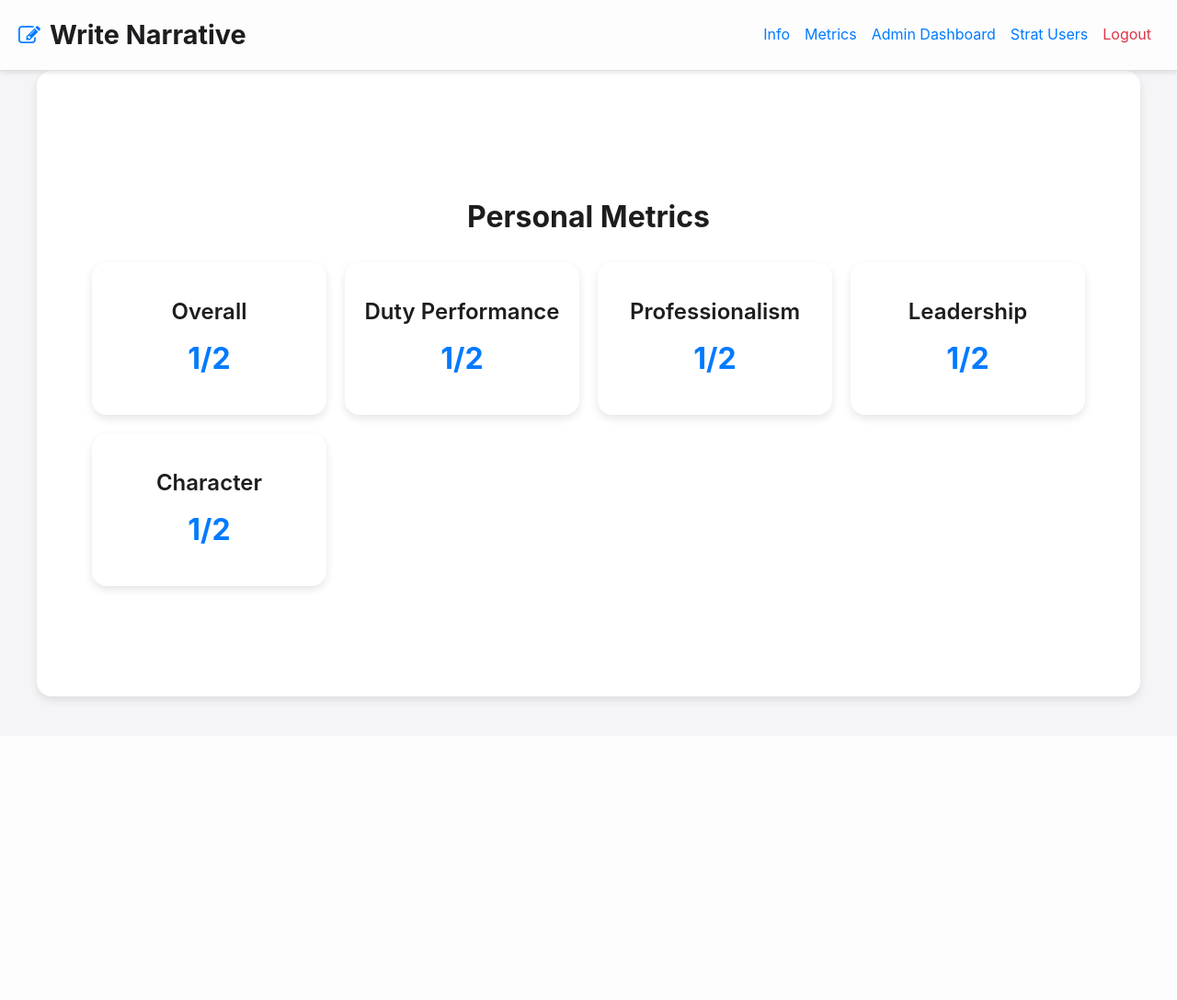
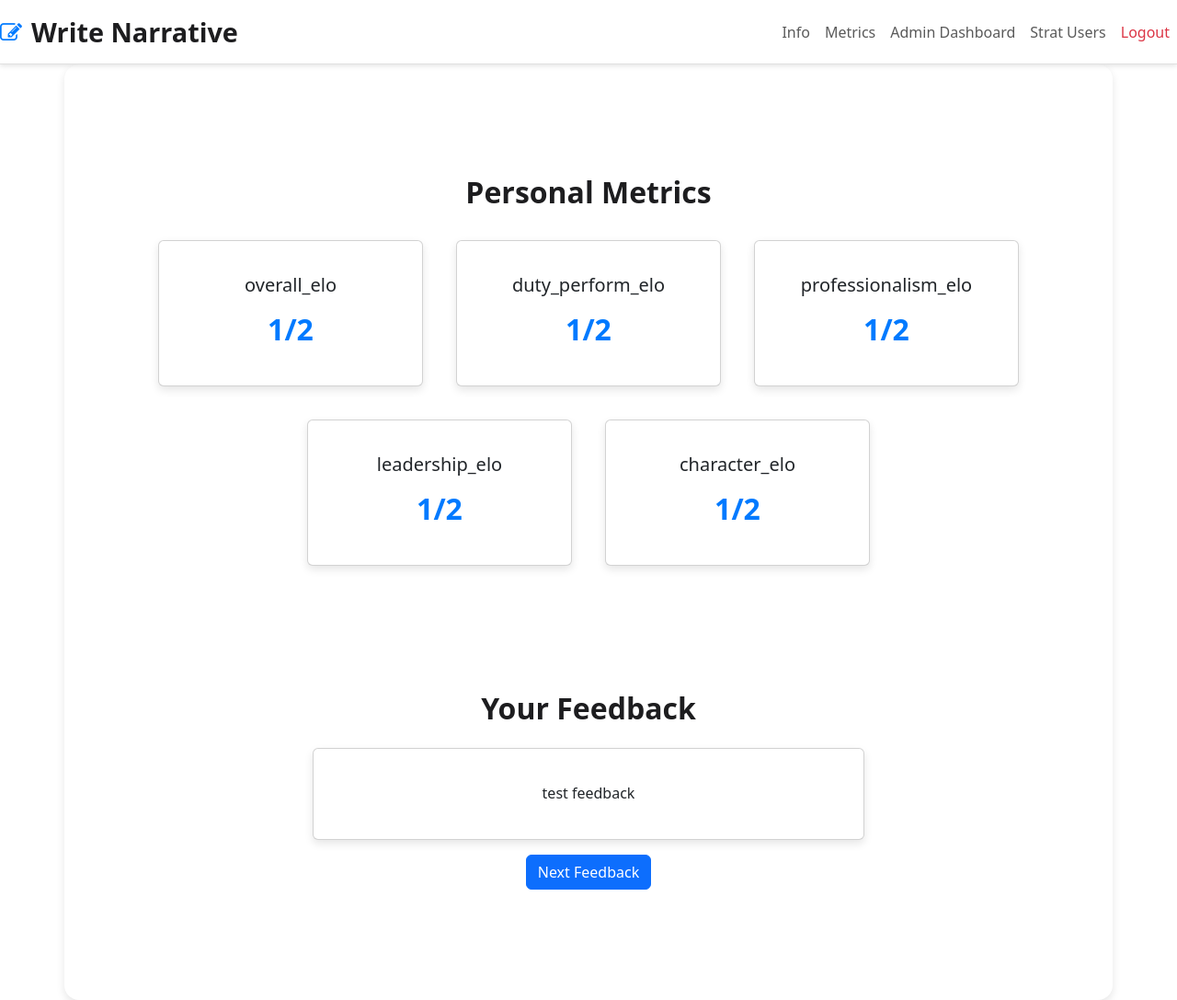
Before and after one commit to jakemil/cw-stratification, a Flask app: page /metrics in a window 1280 px wide. Shown: the whole page at 92% size. Before the commit the page ends 765 px from the top, so only its background shows below. Run offline with Flask 3, Linux system fonts and the light colour scheme; a user stored in the database is signed in; some libraries are stand-ins or nearby versions.

Commit message:
trying sql

```diff
--- a/website/__init__.py
+++ b/website/__init__.py
@@ -1,3 +1,5 @@
+import os
+
 from flask import Flask
 from flask_sqlalchemy import SQLAlchemy
 from os import path
@@ -10,7 +12,7 @@ DB_NAME = "database.db"
 def create_app():
     app = Flask(__name__)
     app.config['SECRET_KEY'] = 'd5f8@!2XkN9vQzL1j7z#Tp8mH3bR5Yw6'
-    app.config['SQLALCHEMY_DATABASE_URI'] = f'sqlite:///{DB_NAME}'
+    app.config['SQLALCHEMY_DATABASE_URI'] = os.environ.get('DATABASE_URL',f'sqlite:///{DB_NAME}')
     db.init_app(app)
 
     from .views import views
--- a/website/models.py
+++ b/website/models.py
@@ -3,7 +3,11 @@ from flask_login import UserMixin
 from sqlalchemy.sql import func
 from sqlalchemy.dialects.postgresql import JSON  # Use this for PostgreSQL
 
-
+class Feedback(db.Model):
+    id = db.Column(db.Integer, primary_key=True)
+    admin_feedback = db.Column(db.String(1500), nullable=True)
+    date = db.Column(db.DateTime(timezone=True), default=func.now())
+    user_id = db.Column(db.Integer, db.ForeignKey('user.id'))
 
 class Note(db.Model):
     id = db.Column(db.Integer, primary_key=True)
--- a/website/templates/metrics.html
+++ b/website/templates/metrics.html
@@ -5,15 +5,57 @@
 {% block content %}
 
 <div class="container">
-    <h1>Personal Metrics</h1>
+    <h1 class="text-center mb-4">Personal Metrics</h1>
 
-    <div class="metrics-container">
+    <div class="metrics-container d-flex flex-wrap justify-content-center">
         {% for category_label, ranking in rankings.items() %}
-        <div class="metric-card">
-            <h3>{{ category_labels[loop.index0] }}</h3>
-            <p class="metric-rank">{{ ranking }}</p>
+        <div class="metric-card card text-center m-2" style="width: 18rem;">
+            <div class="card-body">
+                <h5 class="card-title">{{ category_label }}</h5>
+                <p class="card-text metric-rank">{{ ranking }}</p>
+            </div>
         </div>
         {% endfor %}
     </div>
 </div>
+<head>
+    <meta charset="UTF-8">
+    <meta name="viewport" content="width=device-width, initial-scale=1.0">
+    <title>User Feedback</title>
+    <link rel="stylesheet" href="https://cdnjs.cloudflare.com/ajax/libs/bootstrap/5.3.0/css/bootstrap.min.css">
+    <script>
+        let currentIndex = 0;
+        const feedbacks = {{ feedbacks|tojson }};
+
+        function showFeedback() {
+            if (feedbacks.length > 0) {
+                document.getElementById("feedback-content").innerText = feedbacks[currentIndex];
+            } else {
+                document.getElementById("feedback-content").innerText = "No feedback available.";
+            }
+        }
+
+        function nextFeedback() {
+            if (feedbacks.length > 0) {
+                currentIndex = (currentIndex + 1) % feedbacks.length;
+                showFeedback();
+            }
+        }
+
+        document.addEventListener("DOMContentLoaded", showFeedback);
+    </script>
+</head>
+<body>
+    <div class="container mt-5">
+        <h1 class="text-center mb-4">Your Feedback</h1>
+        <div class="card mx-auto" style="max-width: 600px;">
+            <div class="card-body">
+                <p id="feedback-content" class="card-text text-center"></p>
+            </div>
+        </div>
+        <div class="text-center mt-3">
+            <button class="btn btn-primary" onclick="nextFeedback()">Next Feedback</button>
+        </div>
+    </div>
+</body>
 {% endblock %}
--- a/website/templates/strat_users.html
+++ b/website/templates/strat_users.html
@@ -27,10 +27,14 @@
       <div class="col-md-6 text-center">
         <h4>{{ user1.User.first_name }} {{ user1.User.last_name }}</h4>
         <p><strong>Narrative:</strong> {{ user1.Note.data }}</p>
+        <label for="user1_feedback">Enter Feedback for {{ user1.User.first_name }} {{ user1.User.last_name }}: </label>
+        <textarea id="user1_feedback" name="user1_feedback" class="form-control" rows="3" placeholder="Enter feedback here"></textarea>
       </div>
       <div class="col-md-6 text-center">
         <h4>{{ user2.User.first_name }} {{ user2.User.last_name }}</h4>
         <p><strong>Narrative:</strong> {{ user2.Note.data }}</p>
+        <label for="user2_feedback">Enter  Feedback for {{ user2.User.first_name }} {{ user2.User.last_name }}: </label>
+        <textarea id="user2_feedback" name="user2_feedback" class="form-control" rows="3" placeholder="Enter feedback here"></textarea>
       </div>
     </div>
 
--- a/website/views.py
+++ b/website/views.py
@@ -2,7 +2,7 @@ from flask import Blueprint, render_template, request, flash, jsonify, redirect,
 from flask_login import login_required, current_user
 from sqlalchemy.sql.sqltypes import NULLTYPE
 
-from .models import Note, Info, Stratification, User
+from .models import Note, Info, Stratification, User, Feedback
 from . import db
 import json
 import random
@@ -32,6 +32,7 @@ def home():
 
     return render_template("home.html", user=current_user)
 
+
 @views.route('/info', methods=['GET', 'POST'])
 @login_required
 def info():
@@ -39,7 +40,7 @@ def info():
         group = request.form.get('group')  # Gets the cadet group (integer)
         squadron = request.form.get('squadron')  # Gets the cadet squadron (integer)
         flight = request.form.get('flight-staff')  # Gets the flight/staff
-        class_year = request.form.get('class-year') # Gets the class year input
+        class_year = request.form.get('class-year')  # Gets the class year input
         admin_password = request.form.get('admin-password')  # Gets the admin password
 
         # Squadron-specific passwords
@@ -79,17 +80,17 @@ def info():
                     squadron=squadron,
                     flight=flight,
                     admin=admin,
-                    class_year = class_year,
+                    class_year=class_year,
                     user_id=current_user.id
                 )
                 new_strat = Stratification(
-                user_id= current_user.id,
-                overall_elo=1000,
-                duty_perform_elo=1000,
-                professionalism_elo=1000,
-                num_comparisons=0,
-                leadership_elo=1000,
-                character_elo=1000,
+                    user_id=current_user.id,
+                    overall_elo=1000,
+                    duty_perform_elo=1000,
+                    professionalism_elo=1000,
+                    num_comparisons=0,
+                    leadership_elo=1000,
+                    character_elo=1000,
                 )
                 db.session.add(new_strat)
                 db.session.add(new_info)
@@ -106,10 +107,11 @@ def info():
         info=user_info
     )
 
+
 @views.route('/delete-note', methods=['POST'])
 @login_required
 def delete_note():
-    note = json.loads(request.data) # this function expects a JSON from the INDEX.js file
+    note = json.loads(request.data)  # this function expects a JSON from the INDEX.js file
     noteId = note['noteId']
     note = Note.query.get(noteId)
     if note:
@@ -118,6 +120,7 @@ def delete_note():
             db.session.commit()
 
     return jsonify({})
+
 
 @views.route('/admin-dashboard', methods=['GET'])
 @login_required
@@ -139,10 +142,10 @@ def admin_dashboard():
         Stratification.leadership_elo,
         Stratification.character_elo,
         Note.data.label("note_data")
-    ).join(Info, User.id == Info.user_id)\
-     .join(Stratification, User.id == Stratification.user_id, isouter=True)\
-     .join(Note, User.id == Note.user_id, isouter=True)\
-     .filter(Info.squadron == admin_info.squadron)
+    ).join(Info, User.id == Info.user_id) \
+        .join(Stratification, User.id == Stratification.user_id, isouter=True) \
+        .join(Note, User.id == Note.user_id, isouter=True) \
+        .filter(Info.squadron == admin_info.squadron)
 
     print(class_year)
     if class_year:
@@ -151,6 +154,7 @@ def admin_dashboard():
     users = query.order_by(Stratification.overall_elo.desc().nullslast(), User.last_name, User.first_name).all()
 
     return render_template("admin_dashboard.html", users=users, squadron=admin_info.squadron, class_year=class_year)
+
 
 @views.route('/strat-users', methods=['GET', 'POST'])
 @login_required
@@ -198,6 +202,36 @@ def strat_users():
         winner_id = int(request.form['winner'])
         loser_id = int(request.form['loser'])
 
+        # save feedback
+        user1_feedback = request.form.get('user1_feedback', None)  # Feedback for User1
+        user2_feedback = request.form.get('user2_feedback', None)  # Feedback for User2
+
+        try:
+            # Save feedback for user1
+            if user1_feedback:
+                new_feedback_user1 = Feedback(
+                    admin_feedback=user1_feedback,  # Optional duplicate if needed
+                    user_id=winner_id  # Use winner_id for User1 (logic can differ if needed)
+                )
+                db.session.add(new_feedback_user1)
+
+            # Save feedback for user2
+            if user2_feedback:
+                new_feedback_user2 = Feedback(
+                    admin_feedback=user2_feedback,
+                    user_id=loser_id  # Use loser_id for User2 (logic can differ)
+                )
+                db.session.add(new_feedback_user2)
+
+            db.session.commit()  # Commit all changes to the database
+
+            # Flash success message and redirect
+            flash('Feedback submitted successfully!', 'success')
+
+        except Exception as e:
+            db.session.rollback()  # Rollback transaction on error
+            flash(f'Error submitting feedback: {str(e)}', 'danger')
+
         # Update all ELO rankings
         winner = Stratification.query.filter_by(user_id=winner_id).first()
         loser = Stratification.query.filter_by(user_id=loser_id).first()
@@ -236,10 +270,12 @@ def strat_users():
         users=users
     )
 
+
 import random
 
 # Create a set to store pairs already compared
 compared_pairs = set()
+
 
 def select_users(users):
     """
@@ -302,8 +338,10 @@ def select_users(users):
             db.session.commit()
 
             # Debug: Print selected users and their updates
-            print(f"Selected User1: {user1[0].id} (ELO: {strat1.overall_elo}, Comparison History: {strat1.comparison_history})")
-            print(f"Selected User2: {user2[0].id} (ELO: {strat2.overall_elo}, Comparison History: {strat2.comparison_history})")
+            print(
+                f"Selected User1: {user1[0].id} (ELO: {strat1.overall_elo}, Comparison History: {strat1.comparison_history})")
+            print(
+                f"Selected User2: {user2[0].id} (ELO: {strat2.overall_elo}, Comparison History: {strat2.comparison_history})")
 
             return user1, user2
 
@@ -311,6 +349,7 @@ def select_users(users):
     user1, user2 = random.sample(users, 2)
     print("Fallback to random selection")
     return user1, user2
+
 
 def update_elo(winner, loser, criterion, k=32):
     # Define the ELO fields for each criterion
@@ -329,28 +368,32 @@ def update_elo(winner, loser, criterion, k=32):
     winner_field = getattr(winner, elo_fields[criterion])
     loser_field = getattr(loser, elo_fields[criterion])
 
-
     # Calculate expected scores
     expected_winner = 1 / (1 + 10 ** ((loser_field - winner_field) / 400))
     expected_loser = 1 - expected_winner
 
     # Update scores (check to see if I am loser, if so, make winner calculation)
-    user_num = getattr(loser, "user_id")
-    user = User.query.filter_by(id=user_num).first()
-    first_name = user.first_name
-    last_name = user.last_name
-    if first_name == "Jake" and last_name == "Miller":
-        setattr(winner, elo_fields[criterion], int(winner_field + k * (0 - expected_loser)))
-        setattr(loser, elo_fields[criterion], int(loser_field + k * (1 - expected_winner)))
-    else:
-        setattr(winner, elo_fields[criterion], int(winner_field + k * (1 - expected_winner)))
-        setattr(loser, elo_fields[criterion], int(loser_field + k * (0 - expected_loser)))
+    # user_num = getattr(loser, "user_id")
+    # user = User.query.filter_by(id=user_num).first()
+    # first_name = user.first_name
+    # last_name = user.last_name
+    # if first_name == "Jake" and last_name == "Miller":
+    # setattr(winner, elo_fields[criterion], int(winner_field + k * (0 - expected_loser)))
+    # setattr(loser, elo_fields[criterion], int(loser_field + k * (1 - expected_winner)))
+    # else:
+    setattr(winner, elo_fields[criterion], int(winner_field + k * (1 - expected_winner)))
+    setattr(loser, elo_fields[criterion], int(loser_field + k * (0 - expected_loser)))
+
 
 @views.route('/metrics', methods=['GET'])
 @login_required
 def metrics():
     # Get the current user's Info entry (to determine squadron and class year)
     current_user_info = Info.query.filter_by(user_id=current_user.id).first()
+    feedbacks = Feedback.query.filter_by(user_id=current_user.id).filter(Feedback.admin_feedback.isnot(None)).all()
+
+    # Send feedback as a plain list of strings making it able to convert to JSON
+    feedback_texts = [fb.admin_feedback for fb in feedbacks]
     if not current_user_info:
         flash("User information not found.", category="error")
         return redirect(url_for('views.home'))
@@ -382,5 +425,6 @@ def metrics():
     return render_template(
         "metrics.html",
         rankings=rankings,
-        category_labels=['Overall', 'Duty Performance', 'Professionalism', 'Leadership', 'Character']
+        category_labels=['Overall', 'Duty Performance', 'Professionalism', 'Leadership', 'Character'],
+        feedbacks=feedback_texts
     )
```
Also changed, not shown: instance/database.db.
